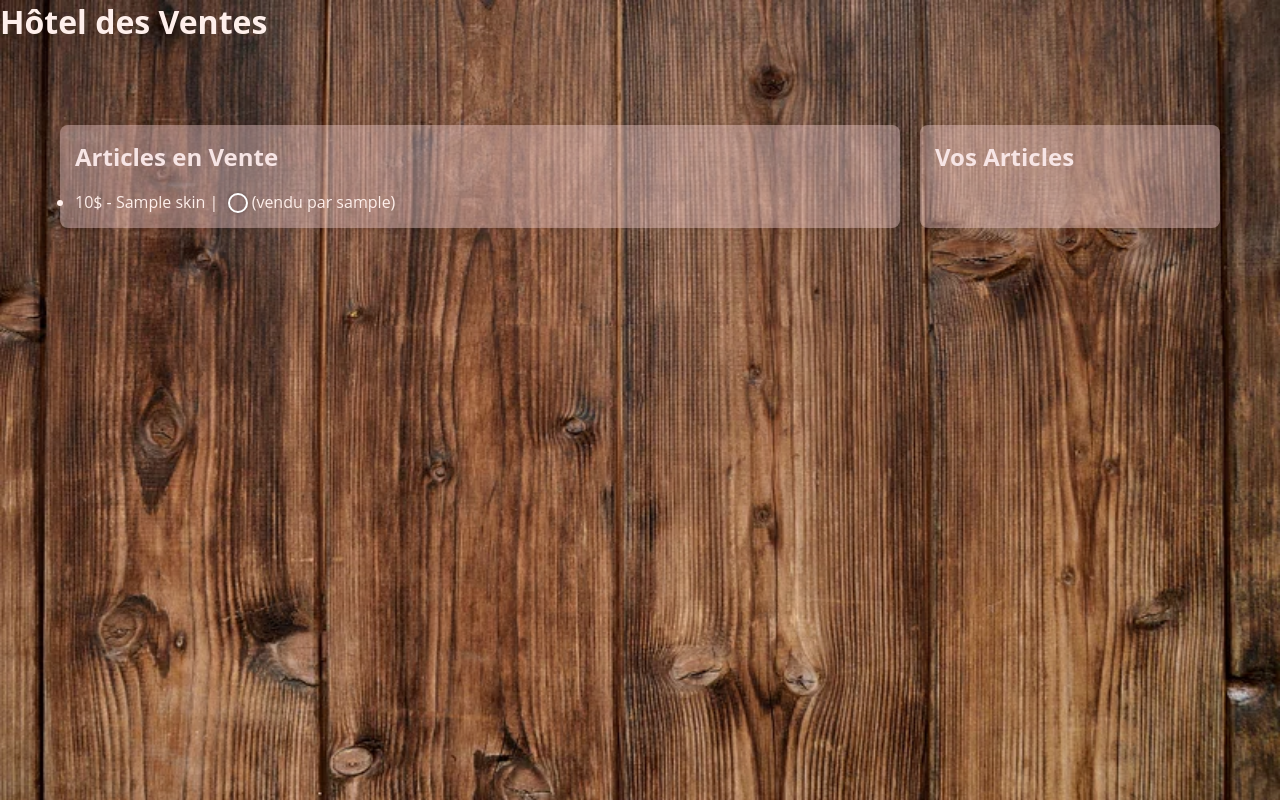
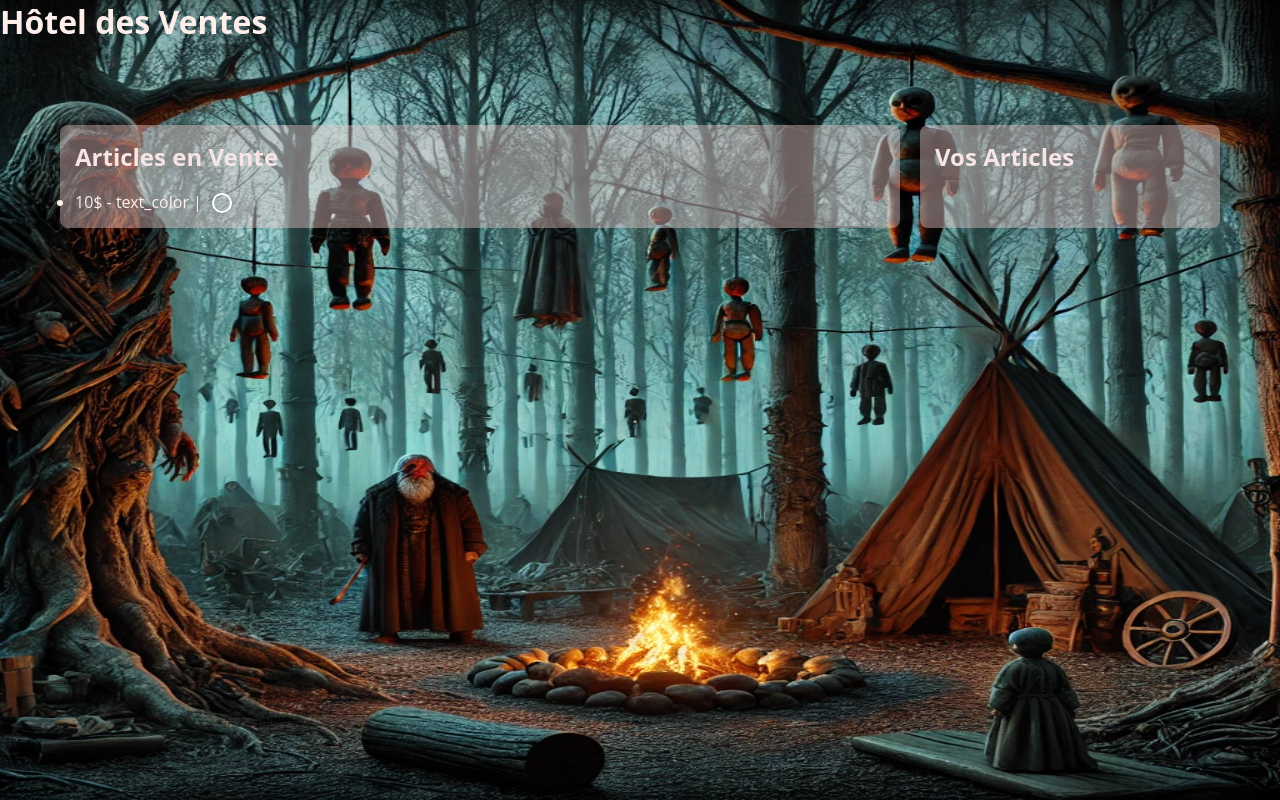
Before and after one commit to PiRom1/MyBlog, a Django app: page /hdv in a window 1280 px wide. Run offline with Django 5.2, Linux system fonts and the light colour scheme; tables that the repository leaves empty hold one stand-in row (values such as "Sample post"); parts of the project's set-up code (start-up, migrations or seed data) failed here and were passed over.

Commit message:
Modifs hdv propre + halloween theme

```diff
--- a/Blog/static/Blog/css/style.css
+++ b/Blog/static/Blog/css/style.css
@@ -25,7 +25,7 @@
 
 body {
     /* background-color: #FFF6E5; */
-    background: url('/static/img/wood_bg.png');
+    background: url('/static/img/reve.png');
     background-size: 100vw 100vh; /* L'image prend exactement la taille de l'écran */
     background-position: center; /* Centre l'image */
     background-repeat: no-repeat; /* L'image ne se répète pas */
@@ -427,3 +427,7 @@ footer a:hover {
 .right {
     margin-left: 100px;
 }
+
+.text {
+    color:black;
+}
--- a/Blog/static/Blog/hdv/js/hdv.js
+++ b/Blog/static/Blog/hdv/js/hdv.js
@@ -8,7 +8,7 @@ document.addEventListener('DOMContentLoaded', function () {
     const buy = document.getElementById("buy");
     const remove = document.getElementById("remove");
     const user = document.getElementById("user").getAttribute("user");
-
+    const fonts = [];
 
 
 
@@ -22,9 +22,20 @@ document.addEventListener('DOMContentLoaded', function () {
     items.forEach(item =>  {
 
         item_id = item.getAttribute("item_id");
+        const skin_type = item.getAttribute('skin-type');
+        console.log("skin type : ", skin_type);
 
-        var circle = document.getElementById(`color-circle-${item_id}`);
-        circle.style.backgroundColor = item.getAttribute("pattern");
+        if (skin_type != "font") {
+            var circle = document.getElementById(`color-circle-${item_id}`);
+            circle.style.backgroundColor = item.getAttribute("pattern");
+        }
+
+        else {
+            var font = document.getElementById(`font-${item_id}`);
+            font.innerHTML = `(${item.getAttribute("pattern")})`;
+            font.style.fontFamily = item.getAttribute("pattern");
+            fonts.push(item.getAttribute("pattern"));
+        }
 
 
 
@@ -126,4 +137,14 @@ document.addEventListener('DOMContentLoaded', function () {
     })
 
 
+    var font_url = document.createElement('link');
+    font_url.rel = 'stylesheet';
+    font_url.href = 'https://fonts.googleapis.com/css2?'
+    for (var f in fonts) {
+        font_url.href += 'family=' + fonts[f].replace(/ /g, '+') + '&';
+    }
+    font_url.href += 'display=swap';
+    document.head.appendChild(font_url);
+
+
 });
--- a/Blog/templates/Blog/chat/index.html
+++ b/Blog/templates/Blog/chat/index.html
@@ -30,18 +30,18 @@
 <body>
 
 
-    <div id="items" text-color="{{text_color}}" border-color="{{border_color}}" background-color="{{background_color}}"></div>
+    <div id="items" text-color="{{text_color}}" border-color="{{border_color}}" background-color="{{background_color}}" fonts="{{favorite_fonts}}"></div>
 
 
     <div class="enjoy" id="enjoy">
         <a href="http://www.quelleheureestilenjoy.com/" target="_blank">
-            <img src="{% static 'img/Enjoy/enjoy_maite.png' %}" width="200"/>
+            <img src="{% static 'img/Enjoy/creepy_enjoy.png' %}" width="200"/>
 
         </a>
     </div>
 
     <div class="yoda_img" id="yoda">
-        <img src="{% static 'img/yoda.png' %}" width="150"/>
+        <img src="{% static 'img/creepy_yoda.png' %}" width="150"/>
     </div>
 
 
--- a/Blog/templates/Blog/hdv/hdv.html
+++ b/Blog/templates/Blog/hdv/hdv.html
@@ -33,10 +33,13 @@
             <h2>Articles en Vente</h2>
             <ul>
                 {% for item in selling_items %}
-                    <li class="item" style="cursor:pointer;" skin="{{item.skins}}" price="{{item.price}}" seller="{{item.seller}}" pattern="{{item.pattern}}" item_id="{{item.item_id}}" market_id="{{item.market_id}}">
-                        {{item.price}}$ -  {{item.skin}} |
-                        <span class="color-circle" id="color-circle-{{item.item_id}}"></span>
-                        (vendu par {{item.seller}})
+                    <li class="item" style="cursor:pointer;" skin-type="{{item.type}}" price="{{item.price}}" seller="{{item.seller}}" pattern="{{item.pattern}}" item_id="{{item.item_id}}" market_id="{{item.market_id}}">
+                        {{item.price}}$ -  {{item.type}} |
+                        {% if item.type != 'font' %}
+                            <span class="color-circle" id="color-circle-{{item.item_id}}"></span>
+                        {% else %}
+                            <span id="font-{{item.item_id}}"></span>
+                        {% endif %}
                     </li>
                 {% endfor %}
             </ul>
@@ -47,9 +50,13 @@
             <h2>Vos Articles</h2>
             <ul>
                 {% for item in your_items %}
-                    <li class="item" style="cursor:pointer;" skin="{{item.skins}}" price="{{item.price}}" seller="{{item.seller}}" pattern="{{item.pattern}}" item_id="{{item.item_id}}" market_id="{{item.market_id}}">
-                        {{item.price}}$ -  {{item.skin}} |
-                        <span class="color-circle" id="color-circle-{{item.item_id}}"></span>
+                    <li class="item" style="cursor:pointer;" skin-type="{{item.type}}" price="{{item.price}}" seller="{{item.seller}}" pattern="{{item.pattern}}" item_id="{{item.item_id}}" market_id="{{item.market_id}}">
+                        {{item.price}}$ - {{item.type}}
+                        {% if item.type != 'font' %}
+                            <span class="color-circle" id="color-circle-{{item.item_id}}"></span>
+                        {% else %}
+                            <span id="font-{{item.item_id}}"></span>
+                        {% endif %}
                     </li>
                 {% endfor %}
             </ul>
--- a/Blog/views/hdv_views.py
+++ b/Blog/views/hdv_views.py
@@ -26,7 +26,7 @@ def list_hdv(request):
              'item_id' : item_id,
              'seller' : seller,
              'item' : item,
-             'skin' : skin,
+             'type' : skin.type,
              'price' : price,
              'pattern' : pattern}
 
```
Also changed, not shown: Blog/static/Blog/chat/js/item_effects.js (+9 -0 lines), Blog/views/chat_views.py (+23 -11 lines), Blog/static/img/Enjoy/creepy_enjoy.png (added), Blog/static/img/creepy_yoda.png (added), Blog/static/img/reve.png (added).
